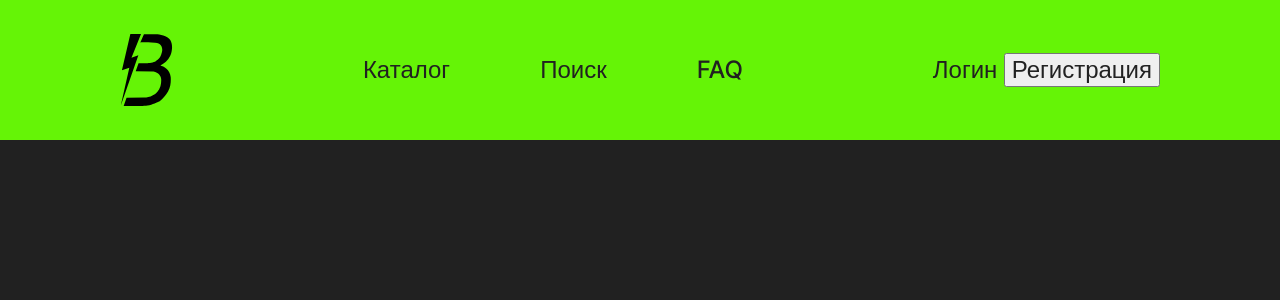
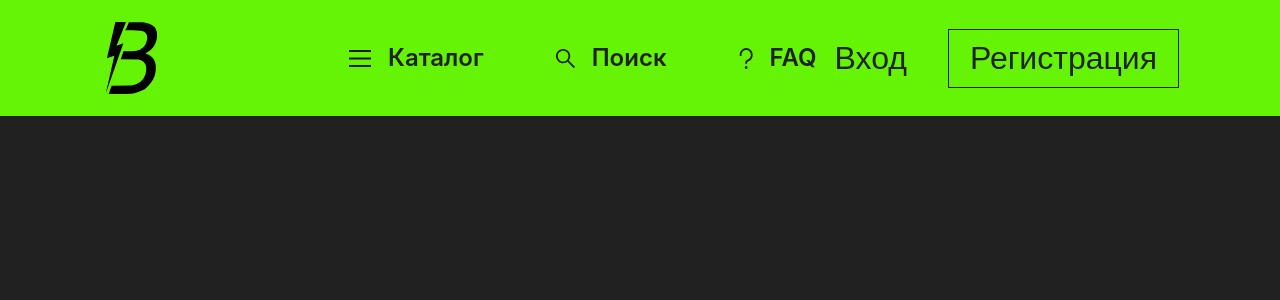
Before and after one commit to TheLisdan/BrowserBlitz, a PHP site: page / in a window 1280 px wide. Shown: the top 300 px of the page. Run offline with PHP 8.4, Linux system fonts and the light colour scheme; some libraries are stand-ins or nearby versions.

Commit message:
Added header section (not finished)

```diff
--- a/css/style.css
+++ b/css/style.css
@@ -1,15 +1,7 @@
-/* inter-500 - latin */
-@font-face {
-    font-display: swap; /* Check https://developer.mozilla.org/en-US/docs/Web/CSS/@font-face/font-display for other options. */
-    font-family: 'Inter';
-    font-style: normal;
-    font-weight: 500;
-    src: url('../fonts/inter-v13-latin-500.woff2') format('woff2'); /* Chrome 36+, Opera 23+, Firefox 39+, Safari 12+, iOS 10+ */
-}
-
 html {
     box-sizing: border-box;
 }
+
 *, *:before, *:after {
     box-sizing: inherit;
 }
@@ -30,19 +22,56 @@ header {
     display: flex;
     justify-content: space-between;
     align-items: center;
-    padding: 34px 120px;
+    padding: 22px 101px 22px 105px;
     background-color: #65F406;
 }
 
 header nav ul {
     display: flex;
     align-items: center;
+    font-weight: 600;
 }
 
-header nav ul li {
-    margin-right: 90px;
+.header__left__nav-button {
+    margin-right: 72px;
 }
 
-header nav ul li:last-child {
+.header__left__nav-button a {
+    display: flex;
+    align-items: center;
+}
+
+.header__left__nav-button a img {
+    margin-right: 17px;
+}
+
+.header__left__nav-button:last-child {
     margin-right: 0;
 }
+
+.header__left {
+    display: flex;
+    align-items: center;
+}
+
+.header__left-logo {
+    margin-right: 191px;
+}
+
+.header__right {
+    display: flex;
+    font-size: 32px;
+}
+
+.header__right-login {
+    border: none;
+    background: none;
+    margin-right: 35px;
+}
+
+.header__right-registration {
+    background: none;
+    padding: 10px 21px;
+    border: 1px solid #212121;
+    border-radius: 0;
+}
--- a/index.html
+++ b/index.html
@@ -14,20 +14,20 @@
     <script src="./fa/all.min.js"></script>
     <header>
         <div class="header__left">
-            <a href="#">
+            <a href="#" class="header__left-logo">
                 <img src="./img/svg/logo.svg" alt="logo">
             </a>
+            <nav>
+                <ul>
+                    <li class="header__left__nav-button"><a href="#"><img src="./img/svg/catalog.svg" alt="catalog">Каталог</a></li>
+                    <li class="header__left__nav-button"><a href="#"><img src="./img/svg/search.svg" alt="search">Поиск</a></li>
+                    <li class="header__left__nav-button"><a href="#"><img src="./img/svg/faq.svg" alt="faq">FAQ</a></li>
+                </ul>
+            </nav>
         </div>
-        <nav>
-            <ul>
-                <li><a href="#">Каталог</a></li>
-                <li><a href="#">Поиск</a></li>
-                <li><a href="#">FAQ</a></li>
-            </ul>
-        </nav>
         <div class="header__right">
-            <a href="#">Логин</a>
-            <button>Регистрация</button>
+            <button class="header__right-login">Вход</button>
+            <button class="header__right-registration">Регистрация</button>
         </div>
     </header>
 </body>
```
Also changed, not shown: css/fonts.css (added, +24 -0 lines), fonts/inter-v13-latin-500.woff2 (deleted), fonts/inter-v13-latin-600.woff2 (added), fonts/inter-v13-latin-700.woff2 (added), fonts/inter-v13-latin-regular.woff2 (added), img/favicon.png, img/svg/catalog.svg (added), img/svg/faq.svg (added), img/svg/search.svg (added).
